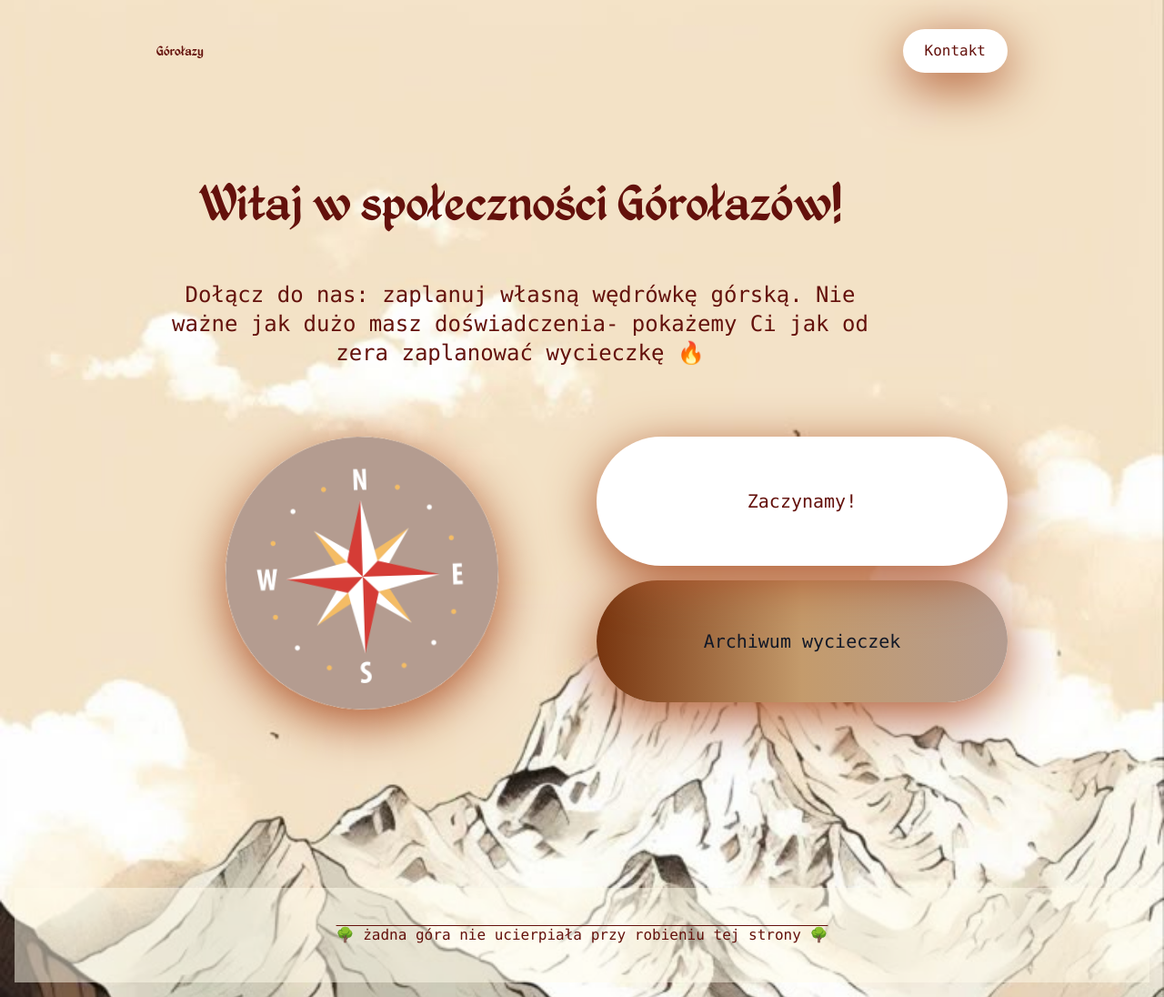
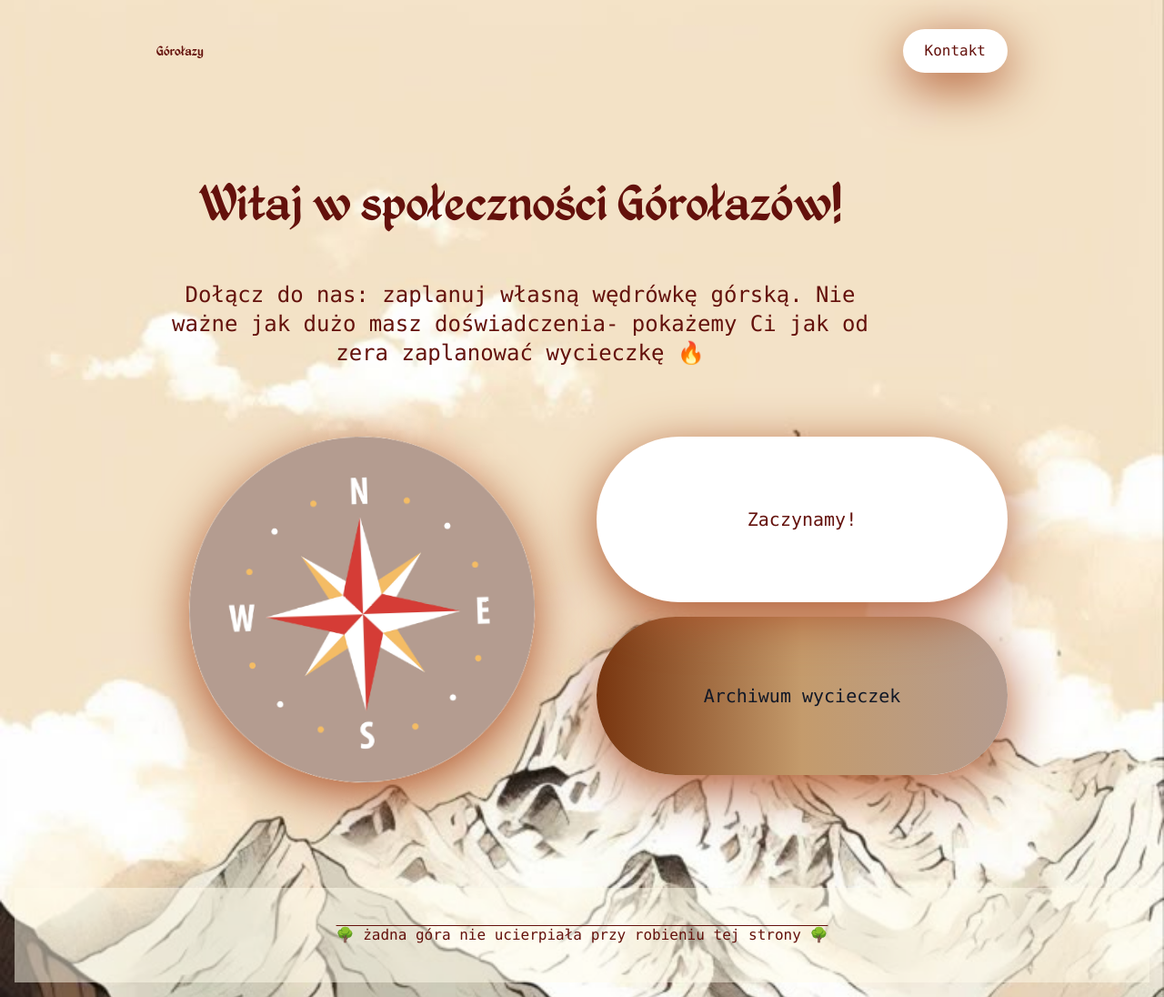
Before and after one commit to kama-pa-go/KGprojects, a Jekyll site: the page index.html, which Jekyll copies as it is, in a window 1280 px wide and 1096 px high. Shown: the whole window at 91% size. Built offline with Jekyll 4.4.1, drawn with Linux system fonts in a browser that asks for light colours.

Commit message:
Your commit message here

```diff
--- a/assets/output.css
+++ b/assets/output.css
@@ -527,6 +527,12 @@
   .max-w-\[120px\] {
     max-width: 120px;
   }
+  .max-w-\[130px\] {
+    max-width: 130px;
+  }
+  .max-w-\[140px\] {
+    max-width: 140px;
+  }
   .max-w-\[150px\] {
     max-width: 150px;
   }
@@ -2077,6 +2083,11 @@
       max-width: 200px;
     }
   }
+  .sm\:max-w-\[220px\] {
+    @media (width >= 40rem) {
+      max-width: 220px;
+    }
+  }
   .sm\:grid-cols-2 {
     @media (width >= 40rem) {
       grid-template-columns: repeat(2, minmax(0, 1fr));
@@ -2147,6 +2158,11 @@
       line-height: var(--tw-leading, var(--text-xl--line-height));
     }
   }
+  .md\:max-w-\[290px\] {
+    @media (width >= 48rem) {
+      max-width: 290px;
+    }
+  }
   .md\:max-w-\[300px\] {
     @media (width >= 48rem) {
       max-width: 300px;
@@ -2184,9 +2200,39 @@
       grid-column: span 1 / span 1;
     }
   }
+  .lg\:max-w-\[330px\] {
+    @media (width >= 64rem) {
+      max-width: 330px;
+    }
+  }
+  .lg\:max-w-\[350p\] {
+    @media (width >= 64rem) {
+      max-width: 350p;
+    }
+  }
+  .lg\:max-w-\[350px\] {
+    @media (width >= 64rem) {
+      max-width: 350px;
+    }
+  }
   .lg\:grid-cols-5 {
     @media (width >= 64rem) {
       grid-template-columns: repeat(5, minmax(0, 1fr));
+    }
+  }
+  .xl\:max-w-\[300px\] {
+    @media (width >= 80rem) {
+      max-width: 300px;
+    }
+  }
+  .xl\:max-w-\[380px\] {
+    @media (width >= 80rem) {
+      max-width: 380px;
+    }
+  }
+  .xl\:max-w-\[400px\] {
+    @media (width >= 80rem) {
+      max-width: 400px;
     }
   }
 }
--- a/index.html
+++ b/index.html
@@ -52,7 +52,7 @@
 
   <div class="grid grid-cols-1 justify-content: space-around justify-items-center sm:grid-cols-2 gap-4 sm:gap-8 py-5">
 
-  <div><img src="assets/images/kompas.jpg" alt="kompas" class="rounded-full orangeShadow animate-wiggle max-w-[120px] sm:max-w-[200px] md:max-w-[300px]"></div>
+  <div><img src="assets/images/kompas.jpg" alt="kompas" class="rounded-full orangeShadow animate-wiggle max-w-[140px] sm:max-w-[220px] md:max-w-[290px] lg:max-w-[330px] xl:max-w-[380px]"></div>
 
   <div class="grid w-full grid-rows-2 gap-4">
         <button class="w-full px-6 lightShadow py-3 sm:px-10 dm:px-15 sm:py-4 cursor-pointer rounded-full bg-white orangeShadow"
```
Also changed, not shown: _layouts/default1.html (+5 -4 lines).
